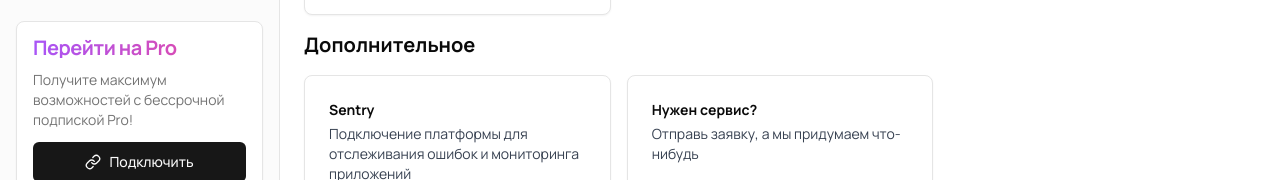
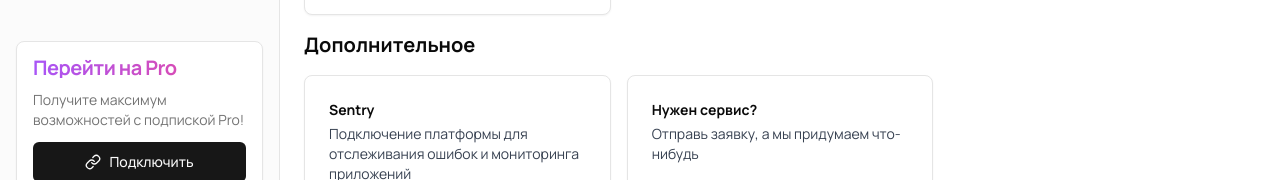
Before and after one commit to Gml-Launcher/Gml.Web.Client, a Next.js app: page /dashboard/integrations in a window 1280 px wide. Shown: the part 585-765 px from the top of the page. Built offline with nearby package versions, Linux system fonts and the light colour scheme; no server answers.

Commit message:
update pro donate (#101)
Co-authored-by: vterentev <vaterentev@icloud.com>

```diff
--- a/package.json
+++ b/package.json
@@ -1,6 +1,6 @@
 {
   "name": "gml-frontend",
-  "version": "0.1.0-rc3",
+  "version": "1.0.0",
   "private": true,
   "scripts": {
     "dev": "next dev",
--- a/src/shared/constants/index.ts
+++ b/src/shared/constants/index.ts
@@ -3,6 +3,8 @@ export const HREF_GET_DATALIFE_ENGINE_AUTH_PHP =
 export const HREF_DOCUMENTATION_CUSTOM_ENDPOINT =
   "https://gml-launcher.github.io/Gml.Docs/integrations-auth-custom.html";
 export const HREF_DISCORD = "https://discord.com/invite/b5xgqfWgNt";
+export const HREF_RECLOUD_PRO =
+  "https://recloud.tb.ru/#:~:text=Gml%20Лаунчер%20%7C-,Тариф%20Pro,-(месяц)";
 
 export const DEFAULT_TIMEOUT = 30000;
 export const RETRY_DELAY_MAX = 10;
--- a/src/shared/ui/DonationPro/ui/DonationPro.tsx
+++ b/src/shared/ui/DonationPro/ui/DonationPro.tsx
@@ -6,9 +6,7 @@ export const DonationPro = () => {
   return (
     <div className={classes.promo__card}>
       <h3 className={classes.promo__title}>Перейти на Pro</h3>
-      <p className={classes.promo__description}>
-        Получите максимум возможностей с бессрочной подпиской Pro!
-      </p>
+      <p className={classes.promo__description}>Получите максимум возможностей с подпиской Pro!</p>
       <TariffProDialog />
     </div>
   );
--- a/src/widgets/tariff-pro-modal/ui/TariffProDialog.tsx
+++ b/src/widgets/tariff-pro-modal/ui/TariffProDialog.tsx
@@ -11,7 +11,7 @@ import {
   DialogTrigger,
 } from "@/shared/ui/dialog";
 import { Button } from "@/shared/ui/button";
-import { HREF_DISCORD } from "@/shared/constants";
+import { HREF_RECLOUD_PRO } from "@/shared/constants";
 import { Separator } from "@/shared/ui/separator";
 import {
   Card,
@@ -106,10 +106,6 @@ export function TariffProDialog() {
                   <CheckIcon className="text-purple-700" size={16} />
                 </li>
                 <li className="flex items-center justify-between">
-                  <span className="text-muted-foreground">• Кастомизация стилей лаунчера</span>
-                  <CheckIcon className="text-purple-700" size={16} />
-                </li>
-                <li className="flex items-center justify-between">
                   <span className="text-muted-foreground">• Помощь в сборке проекта</span>
                   <CheckIcon className="text-purple-700" size={16} />
                 </li>
@@ -147,7 +143,7 @@ export function TariffProDialog() {
           <Link
             target="_blank"
             className="mx-auto inline-flex mt-1 items-center justify-center whitespace-nowrap rounded-md text-sm font-medium ring-offset-background transition-colors focus-visible:outline-none focus-visible:ring-2 focus-visible:ring-ring focus-visible:ring-offset-2 disabled:pointer-events-none disabled:opacity-50 bg-purple-600 text-secondary-foreground hover:bg-purple-700 h-10 px-4 py-2 w-fit"
-            href={HREF_DISCORD}
+            href={HREF_RECLOUD_PRO}
           >
             <StarIcon className="mr-2" size={16} />
             Подключить
```
